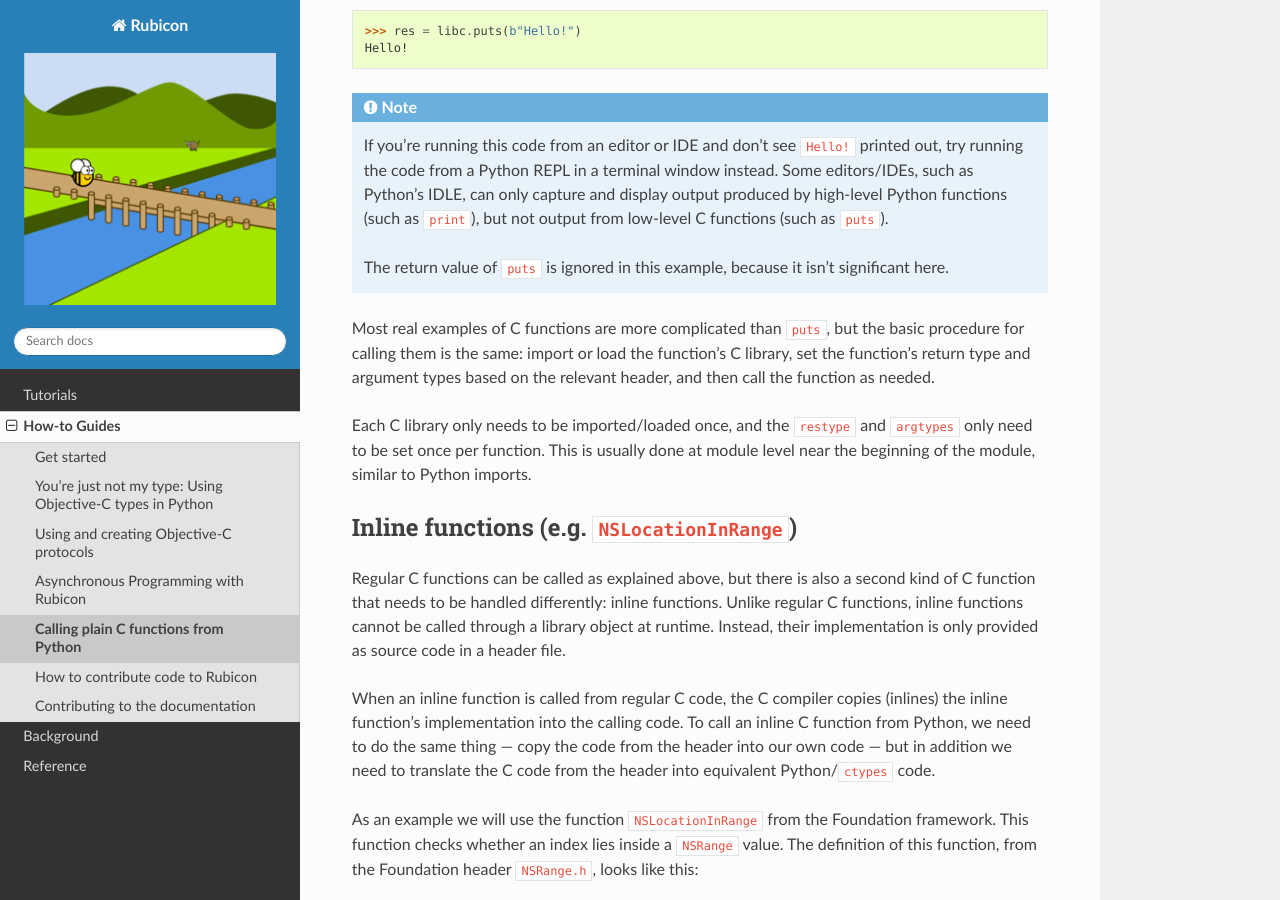
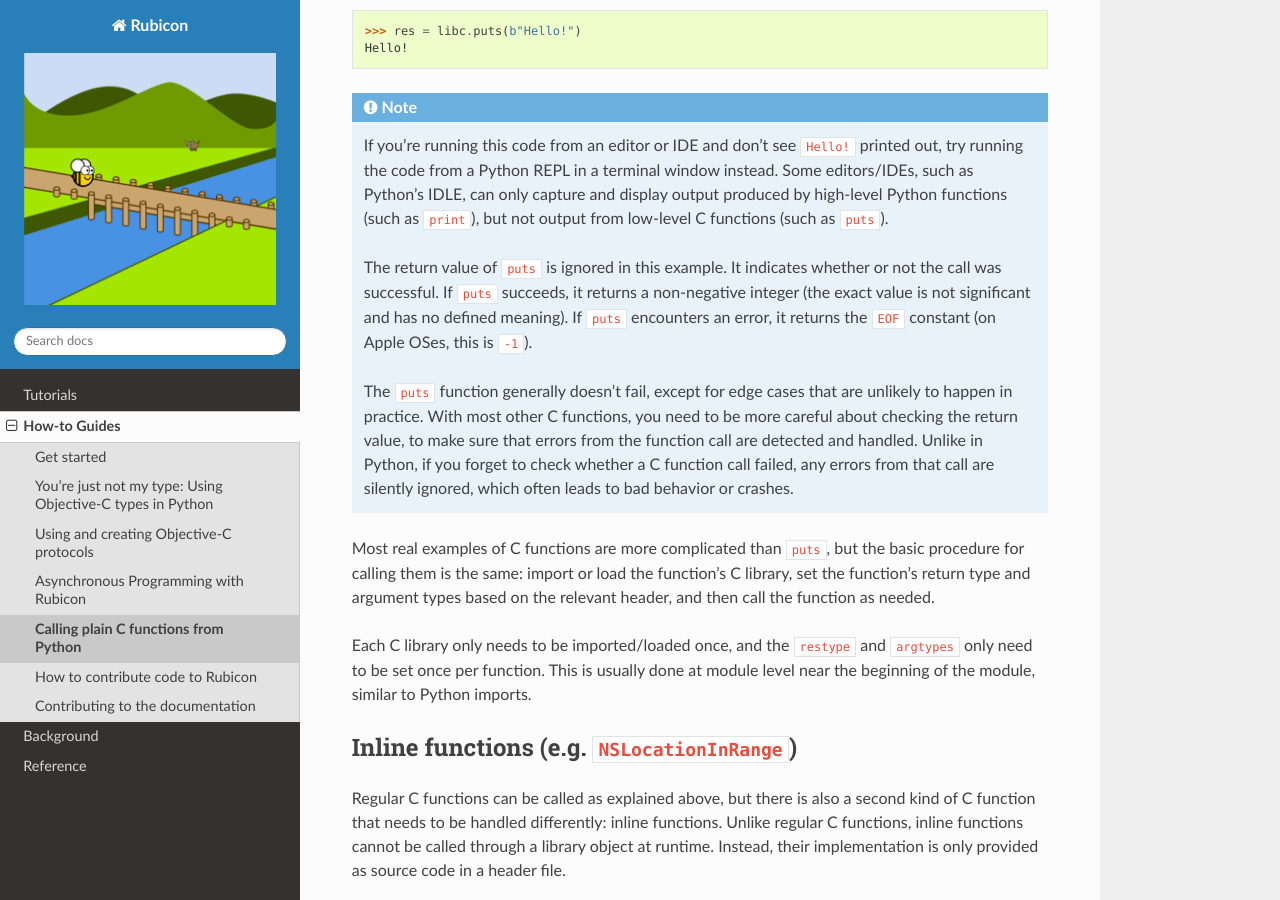
Before and after one commit to beeware/rubicon-objc, a Sphinx documentation site: the page built from docs/how-to/c-functions.rst, in a window 1280 px wide and 900 px high, scrolled down 2183 px. Built offline with Sphinx 7.4.7 and the Read the Docs theme 2.0.0, drawn with Linux system fonts in a browser that asks for light colours.

Commit message:
Explain the significance of puts' error return value in more detail

```diff
--- a/docs/how-to/c-functions.rst
+++ b/docs/how-to/c-functions.rst
@@ -84,7 +84,9 @@ For the ``c_char_p`` argument, we pass a byte string with the message we want to
 
     If you're running this code from an editor or IDE and don't see ``Hello!`` printed out, try running the code from a Python REPL in a terminal window instead. Some editors/IDEs, such as Python's IDLE, can only capture and display output produced by high-level Python functions (such as ``print``), but not output from low-level C functions (such as ``puts``).
 
-    The return value of ``puts`` is ignored in this example, because it isn't significant here.
+    The return value of ``puts`` is ignored in this example. It indicates whether or not the call was successful. If ``puts`` succeeds, it returns a non-negative integer (the exact value is not significant and has no defined meaning). If ``puts`` encounters an error, it returns the ``EOF`` constant (on Apple OSes, this is ``-1``).
+
+    The ``puts`` function generally doesn't fail, except for edge cases that are unlikely to happen in practice. With most other C functions, you need to be more careful about checking the return value, to make sure that errors from the function call are detected and handled. Unlike in Python, if you forget to check whether a C function call failed, any errors from that call are silently ignored, which often leads to bad behavior or crashes.
 
 Most real examples of C functions are more complicated than ``puts``, but the basic procedure for calling them is the same: import or load the function's C library, set the function's return type and argument types based on the relevant header, and then call the function as needed.
 
```
